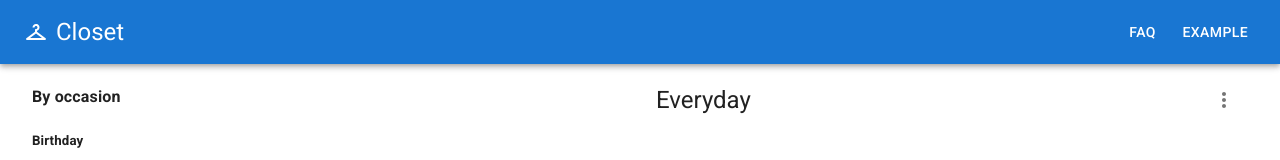
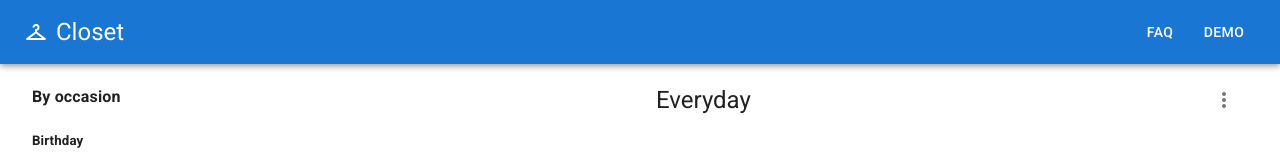
Before and after one commit to NeMaksym/closetdb-client, a React (Create React App) app: page / in a window 1280 px wide. Shown: the top 160 px of the page. Built offline with nearby package versions, Linux system fonts and the light colour scheme.

Commit message:
Rename "example" to "demo"

```diff
--- a/src/components/TopBar/TopBar.tsx
+++ b/src/components/TopBar/TopBar.tsx
@@ -10,7 +10,7 @@ export const TopBar = () => {
           Closet
         </Typography>
         <Button color="inherit">FAQ</Button>
-        <Button color="inherit">Example</Button>
+        <Button color="inherit">Demo</Button>
       </Toolbar>
     </AppBar>
   );
```
